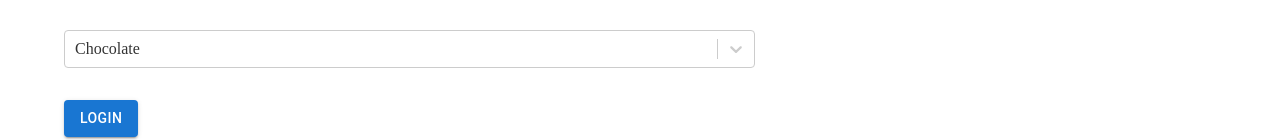
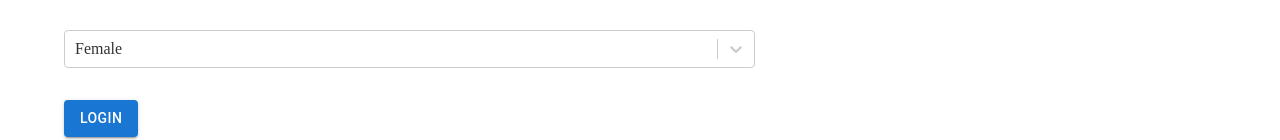
Before and after one commit to Nis13/react-basics, a React (Vite) app: page /user in a window 1280 px wide. Shown: the part 458-598 px from the top of the page. Built offline with nearby package versions, Linux system fonts and the light colour scheme.

Commit message:
add react-select

```diff
--- a/package.json
+++ b/package.json
@@ -15,6 +15,7 @@
     "@mui/icons-material": "^6.1.5",
     "@mui/material": "^6.1.5",
     "axios": "^1.7.7",
+    "formik": "^2.4.6",
     "react": "^18.3.1",
     "react-dom": "^18.3.1",
     "react-select": "^5.8.2",
--- a/src/hooks/productapi.tsx
+++ b/src/hooks/productapi.tsx
@@ -11,7 +11,6 @@ export const useProductApi = () => {
       try {
         const response = await axios.get(`https://dummyjson.com/products`);
         setData(response.data.products);
-        console.log("called the api");
       } catch (error) {
         if (error instanceof Error) {
           setError(() => error.message);
--- a/src/hooks/userapi.tsx
+++ b/src/hooks/userapi.tsx
@@ -4,17 +4,17 @@ interface IUserData {
   address: string;
   contact: number;
   email: string;
+  gender: string;
 }
 
 export const PostUser = async (userData: IUserData) => {
   try {
     const response = await axios.post(
-      "https://671b71a32c842d92c37ff31c.mockapi.io/learnApi/users",
+      "https://671b71a32c842d92c37ff31c.mockapi.io/learnApiq/usersqqqq",
       userData
     );
     return response.status === 201 ? "Login successful!" : "Login failed.";
   } catch (error) {
-    console.log(error);
-    return "An error occurred.";
+    return `An error occurred ${error}`;
   }
 };
--- a/src/pages/blogpage.tsx
+++ b/src/pages/blogpage.tsx
@@ -1,9 +1,14 @@
 import { Box, Card, CardContent, Typography } from "@mui/material";
 import { useBlogApi } from "../hooks/blogapi";
 
+interface IPost {
+  title: string;
+  body: string;
+  id: string;
+}
+
 const Blogpage = () => {
   const { isLoading, data, error } = useBlogApi();
-  console.log(isLoading, data, error);
 
   if (isLoading) return <div>Loading...</div>;
 
@@ -12,9 +17,12 @@ const Blogpage = () => {
   if (error) return <div>Error</div>;
   return (
     <Box sx={{ display: "flex", flexWrap: "wrap", gap: "1rem" }}>
-      {data.map((post) => {
+      {data.map((post: IPost) => {
         return (
-          <Card sx={{ width: "220px", backgroundColor: "primary" }}>
+          <Card
+            sx={{ width: "220px", backgroundColor: "primary" }}
+            key={post.id}
+          >
             <CardContent>
               <Typography
                 gutterBottom
--- a/src/pages/userpage.tsx
+++ b/src/pages/userpage.tsx
@@ -1,18 +1,26 @@
 import React, { useState } from "react";
 import { PostUser } from "../hooks/userapi";
 import { Box, Button, Container, TextField, Typography } from "@mui/material";
-import Select from "react-select";
+import Select, { SingleValue } from "react-select";
 
 const Userpage = () => {
+  const options = [
+    { value: "female", label: "Female" },
+    { value: "male", label: "Male" },
+    { value: "other", label: "Other" },
+  ];
   const [data, setData] = useState({
     name: "",
     address: "",
     contact: 0,
     email: "",
+    gender: options[0].value,
   });
   const [responseStatus, setResponseStatus] = useState<string | null>(null);
 
-  const handleChange = (e: React.ChangeEvent<HTMLInputElement>) => {
+  const handleChange = (
+    e: React.ChangeEvent<HTMLInputElement | HTMLTextAreaElement>
+  ) => {
     const { name, value } = e.target;
     setData({
       ...data,
@@ -20,21 +28,26 @@ const Userpage = () => {
     });
   };
 
+  const handleSelectChange = (
+    gender: SingleValue<{
+      value: string;
+      label: string;
+    }>
+  ) => {
+    console.log(gender);
+    setData({
+      ...data,
+      gender: gender!.value,
+    });
+  };
+
   const handleSubmit = async (e: React.FormEvent<HTMLFormElement>) => {
     e.preventDefault();
+    console.log(data);
     const result = await PostUser(data);
     setResponseStatus(result);
   };
-  // const options = [
-  //   { value: "female", label: "Female" },
-  //   { value: "male", label: "Male" },
-  //   { value: "other", label: "Other" },
-  // ];
-  const options = [
-    { value: "chocolate", label: "Chocolate" },
-    { value: "strawberry", label: "Strawberry" },
-    { value: "vanilla", label: "Vanilla" },
-  ];
+
   return (
     <Container>
       <Typography variant="h3">Login Account</Typography>
@@ -81,12 +94,11 @@ const Userpage = () => {
           />
 
           <Select
-            className="basic-single"
-            classNamePrefix="select"
             options={options}
             defaultValue={options[0]}
             name="gender"
             isSearchable={false}
+            onChange={handleSelectChange}
           />
           <Box>
             <Button
```
Also changed, not shown: 1 other file (tests, documents, lock files or other folders).
